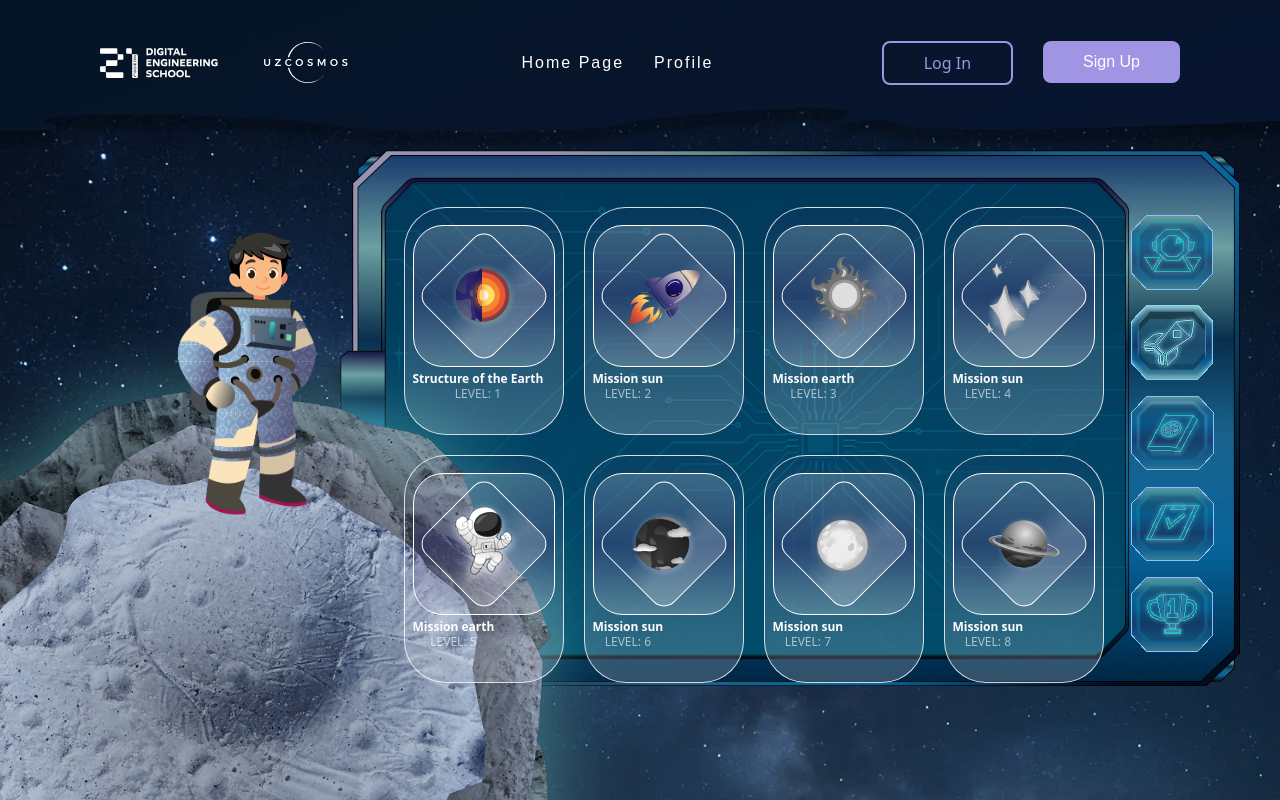
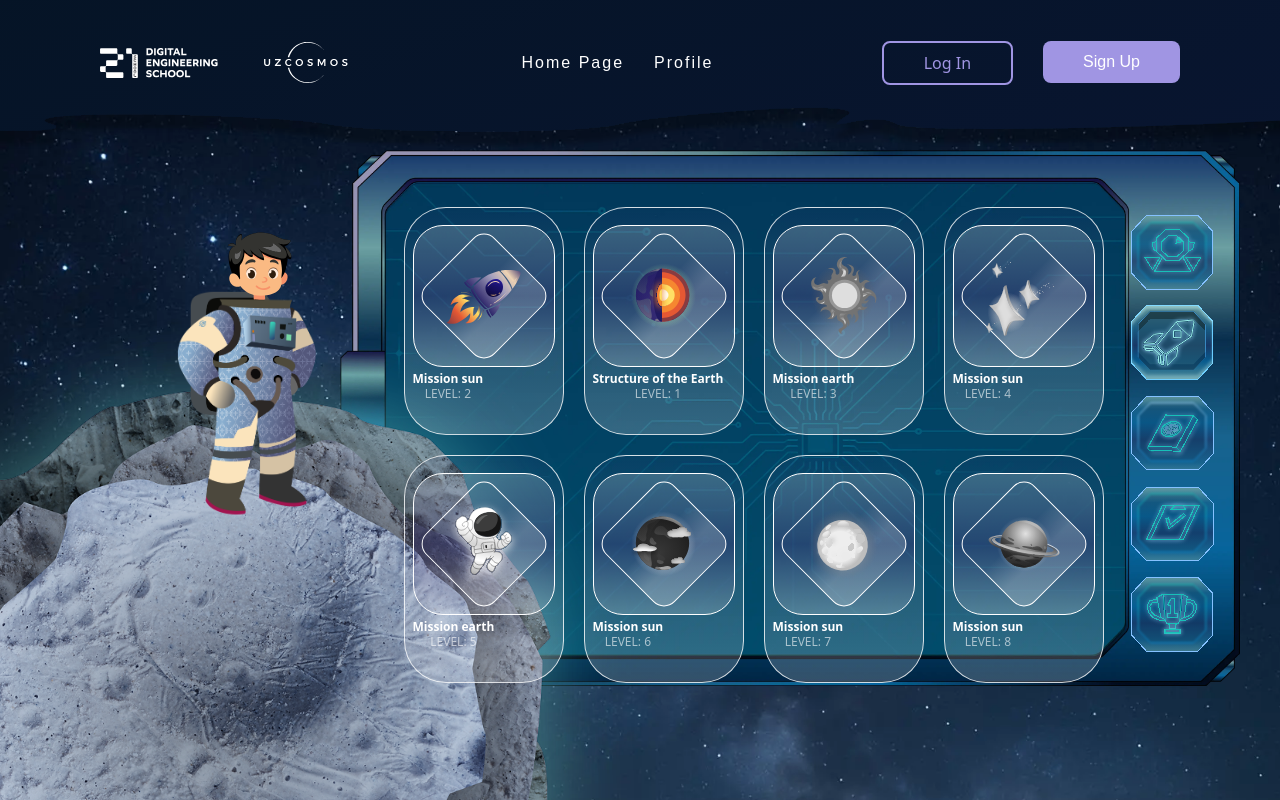
Before and after one commit to Lunaacy/Galaxy-Academy, a Next.js app: page /profile in a window 1280 px wide. Shown: the top 800 px of the page. Built offline with nearby package versions, Linux system fonts and the light colour scheme.

Commit message:
fix: correct game link

```diff
--- a/src/components/profile/mission/Mission.tsx
+++ b/src/components/profile/mission/Mission.tsx
@@ -1,14 +1,15 @@
 "use client";
 
-import React, { useState } from "react";
 import styles from "./Mission.module.scss";
 import { missionData } from "../../utils/missionData";
 import { Card } from "@/src/uikit/card/Card";
 
-const Mission = () => {
-  const [gameLink, setGameLink] = useState('');
-  const [isGameOpen, setIsGameOpen] = useState(false);
+interface IMissionProps {
+  setIsGameOpen: (value: boolean) => void;
+  setGameLink: (link: string) => void;
+}
 
+const Mission = ({ setIsGameOpen, setGameLink }: IMissionProps) => {
   return (
     <div className={styles.contenWrapper}>
       <ul className={styles.tabletList}>
--- a/src/components/profile/tablet/Tablet.tsx
+++ b/src/components/profile/tablet/Tablet.tsx
@@ -8,32 +8,55 @@ import { Root, List, Trigger, Content } from "@radix-ui/react-tabs";
 import { tabletButtons } from "./tabletButtons/tabletButtons";
 import { Book } from "./book/Book";
 import { useRouter, useSearchParams } from "next/navigation";
-import Test from '../test/quiz/quiz';
-import Leaderboard from '../leaderboard/leaderboard';
-import Mission from '../mission/Mission';
+import Test from "../test/quiz/quiz";
+import Leaderboard from "../leaderboard/leaderboard";
+import Mission from "../mission/Mission";
+import CloseBtn from "@/public/images/svg/closeBtn.svg";
 
 export const Tablet = () => {
-  const router = useRouter()
+  const router = useRouter();
   const searchParams = useSearchParams();
-  const activeTabParam = searchParams.get('activeTab')
+  const activeTabParam = searchParams.get("activeTab");
+  const [isGameOpen, setIsGameOpen] = useState(false);
+  const [gameLink, setGameLink] = useState("");
 
   const [activeTab, setActiveTab] = useState(activeTabParam || "mission");
 
   const handleSetActiveParam = (value: string) => {
-    const params = new URLSearchParams(searchParams.toString())
-    params.set('activeTab', value)
-    router.replace(`/profile?${params.toString()}`, { scroll: false })
-    setActiveTab(value)
-  }
+    const params = new URLSearchParams(searchParams.toString());
+    params.set("activeTab", value);
+    router.replace(`/profile?${params.toString()}`, { scroll: false });
+    setActiveTab(value);
+  };
 
   return (
+    <>
+      {isGameOpen ? (
+        <div className={`ml-auto p-[20px] w-[1100px] h-[683px] p-0`}>
+          <button
+            type="button"
+            className="absolute top-[20px] right-[60px]"
+            onClick={() => setIsGameOpen(false)}
+          >
+            <CloseBtn className="w-[50px] h-auto" />
+          </button>
+          <iframe
+            src={gameLink}
+            className="w-full h-full border-none"
+            allowFullScreen
+          />
+        </div>
+      ) : (
         <div className={styles.tablet}>
           <Root
             value={activeTab}
             onValueChange={(value) => handleSetActiveParam(value)}
           >
             <Content value="mission">
-          <Mission />
+              <Mission
+                setIsGameOpen={setIsGameOpen}
+                setGameLink={setGameLink}
+              />
             </Content>
             <Content tabIndex={undefined} value="profile">
               <div className={styles.contenWrapper}>
@@ -80,5 +103,7 @@ export const Tablet = () => {
             />
           </Root>
         </div>
+      )}
+    </>
   );
 };
--- a/src/components/utils/missionData.ts
+++ b/src/components/utils/missionData.ts
@@ -21,6 +21,16 @@ interface IMissionData {
 export const missionData: IMissionData[] = [
     {
         id: 0,
+        icon: Rockety,
+        title: "Mission sun",
+        level: 2,
+        isAtive: true,
+        gameLink: "https://allelf.github.io/PuzzleWebGL/",
+        description:
+            "This is a description for mission sun at level 2. It provides additional context and details about the mission.",
+    },
+    {
+        id: 1,
         icon: EarthIcon,
         title: "Structure of the Earth",
         level: 1,
@@ -28,16 +38,6 @@ export const missionData: IMissionData[] = [
         gameLink: "https://allelf.github.io/MMOArcade/",
         description:
             "This is a description for mission sun at level 1. It provides additional context and details about the mission.",
-    },
-    {
-        id: 1,
-        icon: Rockety,
-        title: "Mission sun",
-        level: 2,
-        isAtive: true,
-        gameLink: "https://allelf.github.io/PuzzleWebGL/",
-        description:
-            "This is a description for mission sun at level 2. It provides additional context and details about the mission.",
     },
     {
         id: 2,
```
Lines whose indentation alone changed are shown as unchanged.
